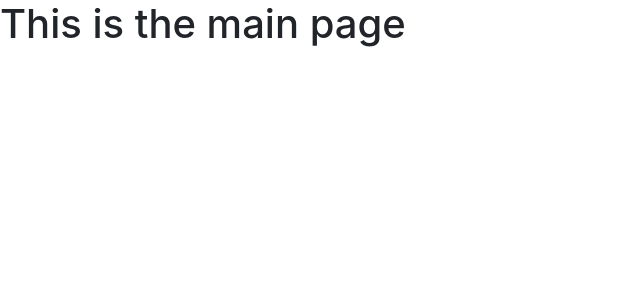
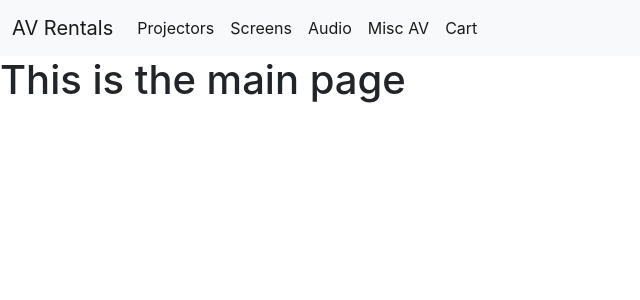
Before and after one commit to jfisher396/av-rentals-2.0, a React (Create React App) app: page / in a window 1280 px wide. Shown: the top 300 px of the page, without its empty margins (0-640 px from the left). Built offline with nearby package versions, Linux system fonts and the light colour scheme.

Commit message:
navbar built and page routing done

```diff
--- a/src/App.js
+++ b/src/App.js
@@ -1,12 +1,29 @@
 import React from 'react';
 import {BrowserRouter as Router, Route, Switch } from 'react-router-dom';
+import Navbar from "./components/Navbar/Navbar"
 
 
 function App() {
   return (
     <Router>
+      <Navbar />
       <Switch>
-        <Route path="/cart">
+        <Route path="/projection">
+          <h1>This is the projection page</h1>
+        </Route>
+        <Route path="/audio">
+          <h1>This is the audio page</h1>
+        </Route>
+        <Route path="/computers">
+          <h1>This is the computers page</h1>
+        </Route>
+        <Route path="/screens">
+          <h1>This is the screens page</h1>
+        </Route>
+        <Route path="/misc">
+          <h1>This is the misc page</h1>
+        </Route>
+         <Route path="/cart">
           <h1>This is the cart page</h1>
         </Route>
         <Route exact path="/">
--- /dev/null
+++ b/src/components/Navbar/Navbar.js
@@ -0,0 +1,31 @@
+import React from "react";
+import { Link } from "react-router-dom";
+
+export default function Navbar() {
+  return (
+    <nav className="navbar navbar-expand-lg navbar-light bg-light">
+      <div className="container-fluid">
+        <Link to="/" className="navbar-brand" href="#">AV Rentals</Link>
+        <div className="collapse navbar-collapse" id="navbarNav">
+          <ul className="navbar-nav">
+            <li className="nav-item">
+              <Link to="/projection" className="nav-link active" aria-current="page">Projectors</Link>
+            </li>
+            <li className="nav-item">
+              <Link to="/screens" className="nav-link active" aria-current="page">Screens</Link>
+            </li>
+            <li className="nav-item">
+              <Link to="/audio" className="nav-link active" aria-current="page">Audio</Link>
+            </li>
+            <li className="nav-item">
+              <Link to="/misc" className="nav-link active" aria-current="page">Misc AV</Link>
+            </li>
+            <li className="nav-item">
+              <Link to="/cart" className="nav-link active" aria-current="page">Cart</Link>
+            </li>
+          </ul>
+        </div>
+      </div>
+    </nav>
+  );
+}
```
Also changed, not shown: src/components/Navbar/Navbar.css (added).
